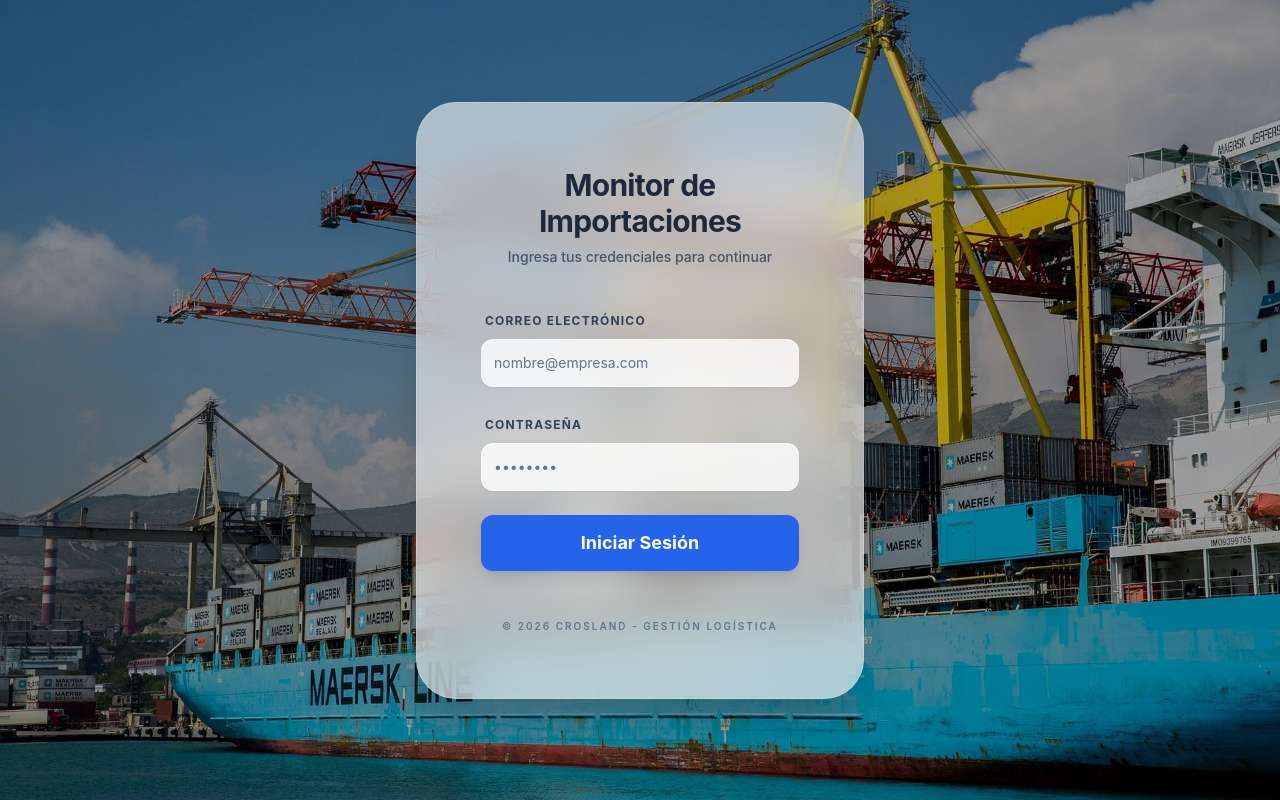
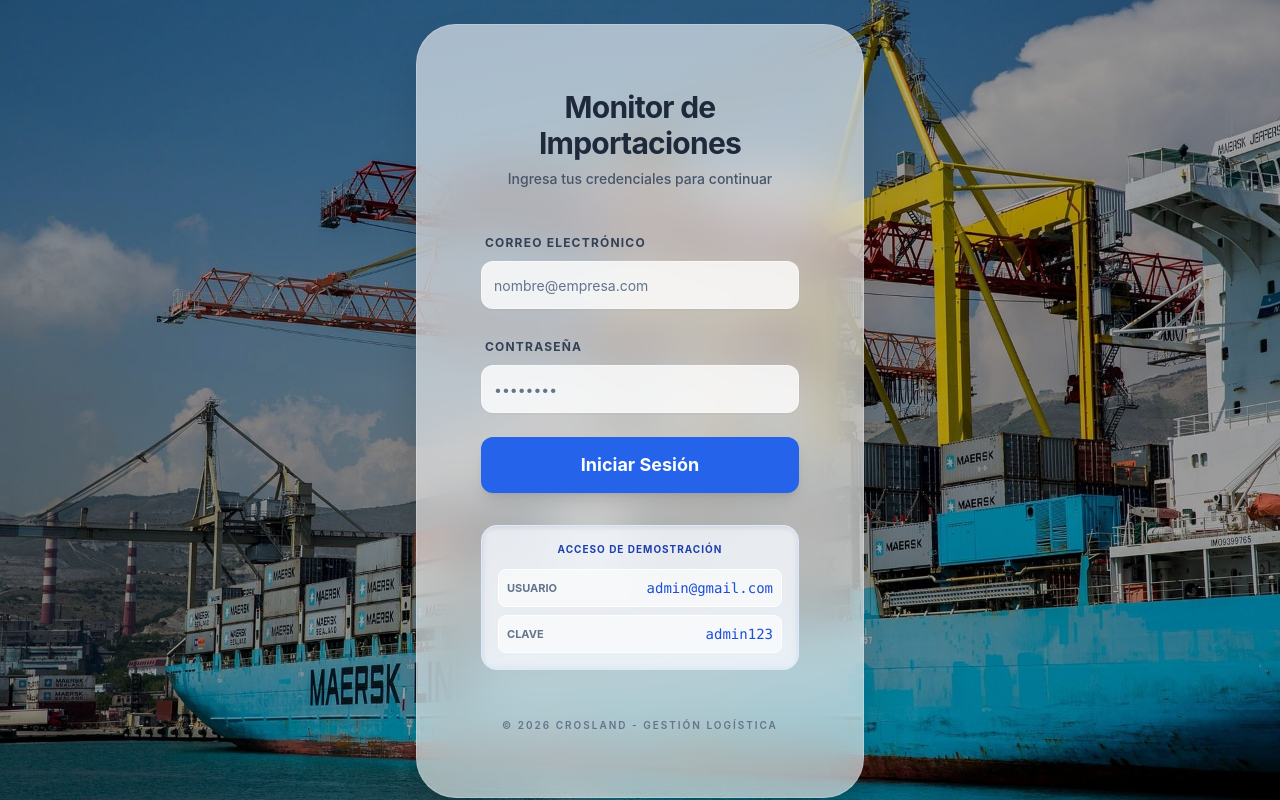
Before and after one commit to Gianbackend/MONITOR_IMPORTACIONES, a React app: page / in a window 1280 px wide. Built offline with nearby package versions, Linux system fonts and the light colour scheme; no server answers; the database is empty; the HTML template or start-up script is replaced by a standard one.

Commit message:
update 27, Fix supabase ajuste filtros

```diff
--- a/src/components/Dashboard.tsx
+++ b/src/components/Dashboard.tsx
@@ -134,13 +134,26 @@
 }
 
   const importacionesFiltradas = importaciones.filter((imp) => {
-    const searchLower = busqueda.toLowerCase()
-    return (
-      imp.codigo_importacion.toLowerCase().includes(searchLower) ||
-      imp.proveedor.toLowerCase().includes(searchLower) ||
-      imp.pais_origen.toLowerCase().includes(searchLower)
-    )
-  })
+  // Función auxiliar para quitar tildes y pasar a minúsculas
+  const normalizar = (texto: string) =>
+    texto.normalize("NFD").replace(/[\u0300-\u036f]/g, "").toLowerCase()
+
+  const searchNormal = normalizar(busqueda)
+
+  const codigo = normalizar(imp.codigo_importacion || '')
+  const proveedor = normalizar(imp.proveedor || '')
+  const pais = normalizar(imp.pais_origen || '')
+  const estado = normalizar(imp.estado || '')
+  const pedidoSap = imp.pedido_sap?.toString() || ''
+
+  return (
+    codigo.includes(searchNormal) ||
+    proveedor.includes(searchNormal) ||
+    pais.includes(searchNormal) ||
+    estado.includes(searchNormal) ||
+    pedidoSap.includes(searchNormal)
+  )
+})
 
   if (authLoading) return <div className="min-h-screen flex items-center justify-center">Verificando acceso...</div>
   if (!session) return <Login />
@@ -148,7 +161,7 @@
   return (
     <div className="h-screen bg-slate-50 overflow-hidden relative">
 <aside
-  className="absolute left-0 top-0 h-full z-[100] group w-16 hover:w-64 transition-all duration-300 ease-in-out bg-white border-r flex flex-col shadow-xl"  >
+  className="absolute left-0 top-0 h-full z-[999] group w-16 hover:w-64 transition-all duration-300 ease-in-out bg-white border-r flex flex-col shadow-xl"  >
         <div className="p-4 overflow-hidden whitespace-nowrap flex items-center gap-4">
           {/* LOGO DESDE CLOUDFLARE */}
           <img
--- a/src/components/ShippingMap.tsx
+++ b/src/components/ShippingMap.tsx
@@ -183,7 +183,7 @@
   const totalValue = indiaImports.reduce((sum, imp) => sum + imp.monto_total, 0)
 
   return (
-    <div className="w-full h-[600px] rounded-lg overflow-hidden shadow-2xl border-4 border-white relative">
+    <div className="w-full h-[600px] rounded-lg overflow-hidden shadow-2xl border-4 border-white relative z-0 ">
       <MapContainer
         center={[-20, 0]}
         zoom={2}
--- a/src/components/login.tsx
+++ b/src/components/login.tsx
@@ -76,7 +76,26 @@
           >
             {loading ? 'Iniciando...' : 'Iniciar Sesión'}
           </Button>
+
         </form>
+
+        {/* --- TARJETA DE CREDENCIALES DE PRUEBA --- */}
+        <div className="mt-8 p-4 bg-blue-50/50 backdrop-blur-sm border border-blue-100 rounded-2xl shadow-inner">
+          <p className="text-[10px] font-bold text-blue-800 uppercase tracking-widest mb-3 text-center">
+            Acceso de Demostración
+          </p>
+          <div className="space-y-2">
+            <div className="flex justify-between items-center bg-white/60 p-2 rounded-lg border border-white">
+              <span className="text-[11px] font-bold text-slate-500 uppercase">Usuario</span>
+              <code className="text-sm font-mono text-blue-700 select-all">admin@gmail.com</code>
+            </div>
+            <div className="flex justify-between items-center bg-white/60 p-2 rounded-lg border border-white">
+              <span className="text-[11px] font-bold text-slate-500 uppercase">Clave</span>
+              <code className="text-sm font-mono text-blue-700 select-all">admin123</code>
+            </div>
+          </div>
+        </div>
+
         <p className="text-center text-[10px] text-slate-500 mt-12 font-semibold uppercase tracking-[0.2em]">
           &copy; 2026 Crosland - Gestión Logística
         </p>
```
